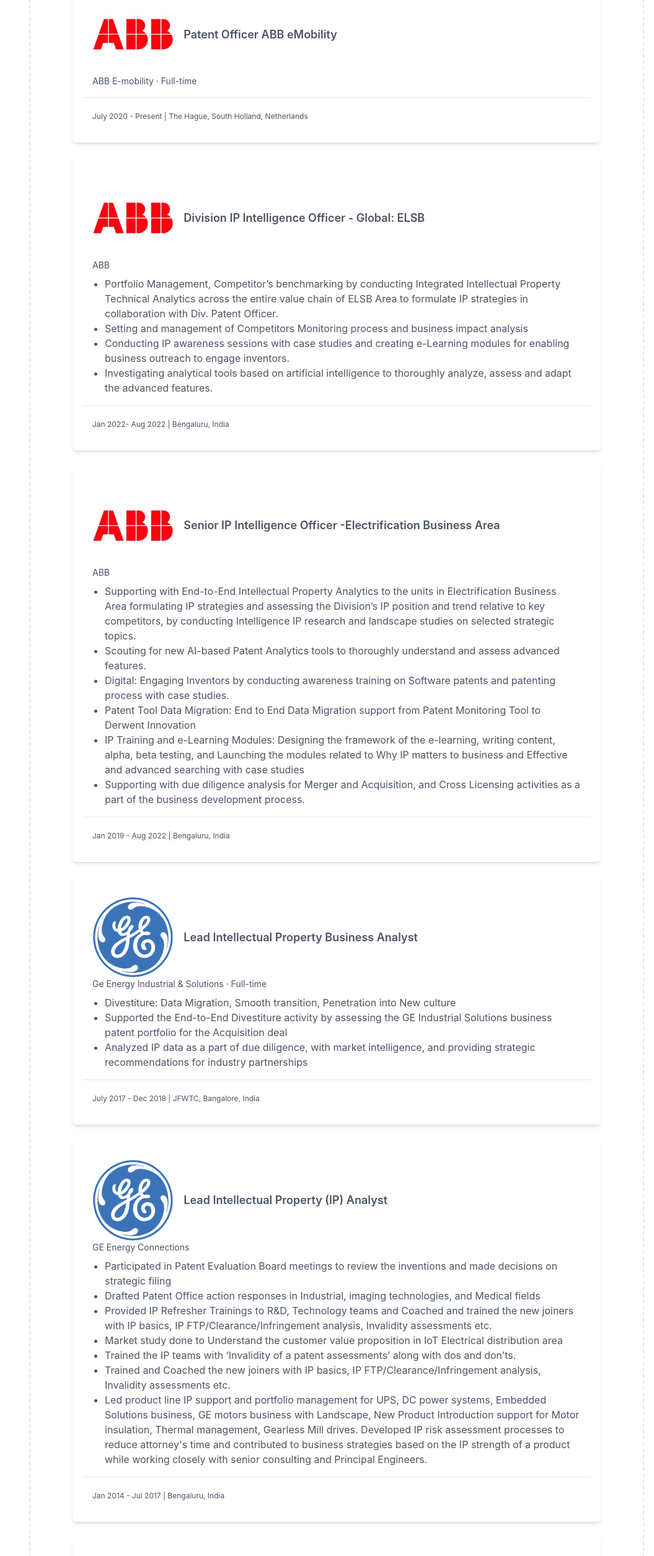
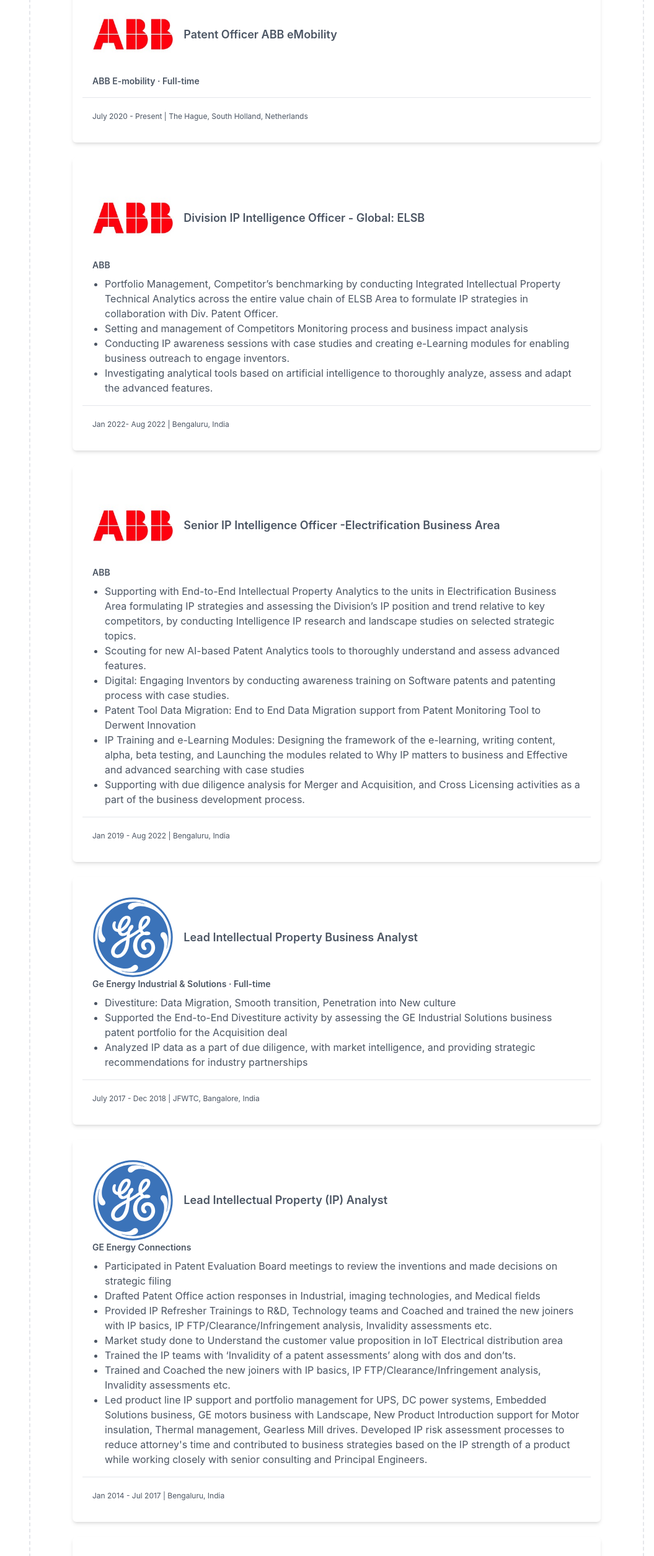
Before and after one commit to dhawansolanki/rajani-portfolio, a React (Create React App) app: page / in a window 1280 px wide. Shown: the part 1800-4311 px from the top of the page at 62% size, without its empty margins (225-1280 px from the left). Built offline with nearby package versions, Linux system fonts and the light colour scheme; the HTML template or start-up script is replaced by a standard one.

Commit message:
experience missing image

```diff
--- a/src/Experience.js
+++ b/src/Experience.js
@@ -43,7 +43,7 @@
                       </p>
                     </div>
                   </div>
-                  <div className="text-brown-dark text-opacity-60 text-sm">
+                  <div className="text-brown-dark text-opacity-60 text-sm font-semibold">
                     ABB E-mobility · Full-time
                   </div>
                 </div>
@@ -81,7 +81,7 @@
                       </p>
                     </div>
                   </div>
-                  <div className="text-brown-dark text-opacity-60 text-sm">
+                  <div className="text-brown-dark text-opacity-60 text-sm font-semibold">
                     ABB
                   </div>
                   <ul className="list-disc pl-5 mt-2">
@@ -143,7 +143,7 @@
                       </p>
                     </div>
                   </div>
-                  <div className="text-brown-dark text-opacity-60 text-sm">
+                  <div className="text-brown-dark text-opacity-60 text-sm font-semibold">
                     ABB
                   </div>
                   <ul className="list-disc pl-5 mt-2">
@@ -216,7 +216,7 @@
                       </p>
                     </div>
                   </div>
-                  <div className="text-brown-dark text-opacity-60 text-sm">
+                  <div className="text-brown-dark text-opacity-60 text-sm font-semibold">
                     Ge Energy Industrial & Solutions · Full-time
                   </div>
                   <ul className="list-disc pl-5 mt-2">
@@ -270,7 +270,7 @@
                       </p>
                     </div>
                   </div>
-                  <div className="text-brown-dark text-opacity-60 text-sm">
+                  <div className="text-brown-dark text-opacity-60 text-sm font-semibold">
                     GE Energy Connections
                   </div>
                   <ul className="list-disc pl-5 mt-2">
@@ -348,7 +348,7 @@
                       </p>
                     </div>
                   </div>
-                  <div className="text-brown-dark text-opacity-60 text-sm">
+                  <div className="text-brown-dark text-opacity-60 text-sm font-semibold">
                     GE Energy Connections
                   </div>
                   <ul className="list-disc pl-5 mt-2">
@@ -395,7 +395,7 @@
                       <a href="#" target="_blank" rel="noreferrer">
                         <img
                           alt="Zhiffy logo"
-                          src="/assets/img/exp-zhiffy-logo-1.webp"
+                          src="ge.svg"
                           className="w-full h-auto"
                         />
                       </a>
@@ -415,7 +415,7 @@
                       </p>
                     </div>
                   </div>
-                  <div className="text-brown-dark text-opacity-60 text-sm">
+                  <div className="text-brown-dark text-opacity-60 text-sm font-semibold">
                     GE Energy Connections
                   </div>
                   <ul className="list-disc pl-5 mt-2">
@@ -455,7 +455,7 @@
                           <a
                             href="#"
                             target="_blank"
-                            className="teal-text hoverline"
+                            className="teal-text hoverline font-semibold"
                             rel="noreferrer"
                           >
                             Research Intellectual Property (IP) Proffessional
@@ -464,7 +464,7 @@
                       </p>
                     </div>
                   </div>
-                  <div className="text-brown-dark text-opacity-60 text-sm">
+                  <div className="text-brown-dark text-opacity-60 text-sm font-semibold">
                     GE Energy Connections
                   </div>
                   <ul className="list-disc pl-5 mt-2">
@@ -532,7 +532,7 @@
                       </p>
                     </div>
                   </div>
-                  <div className="text-brown-dark text-opacity-60 text-sm">
+                  <div className="text-brown-dark text-opacity-60 text-sm font-semibold">
                     GE Research · Internship
                   </div>
 
```
